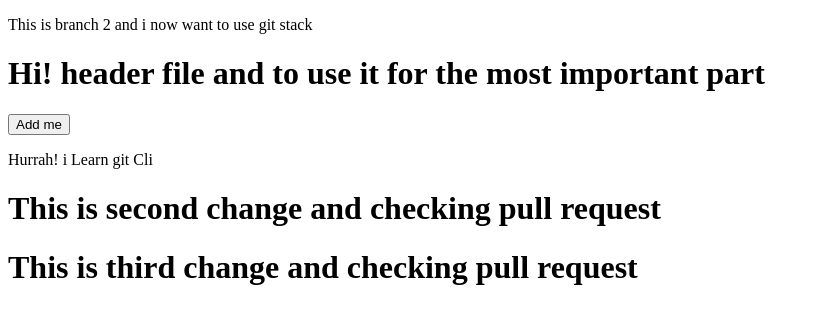
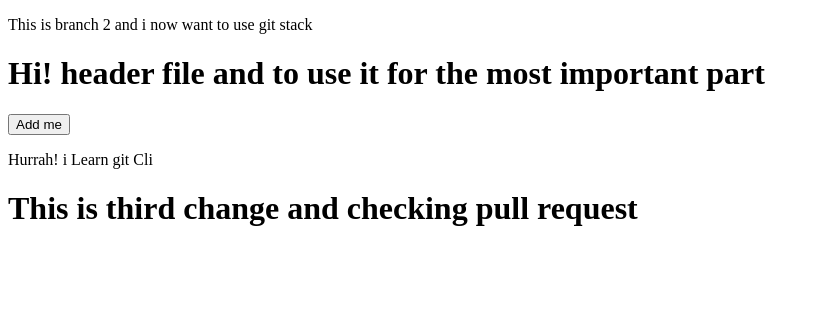
Before and after one commit to tanvirhossains/practice_git, a plain HTML site: page index.html in a window 1280 px wide. Shown: the whole page, without its empty margins (0-820 px from the left). Drawn offline with Linux system fonts and the light colour scheme.

Commit message:
change 4

```diff
--- a/index.html
+++ b/index.html
@@ -19,7 +19,7 @@
 
     <p>Hurrah! i Learn git Cli</p>
 
-    <h1>This is second change and checking pull request </h1>
+
     <h1>This is third change and checking pull request </h1>
 </body>
 
```
